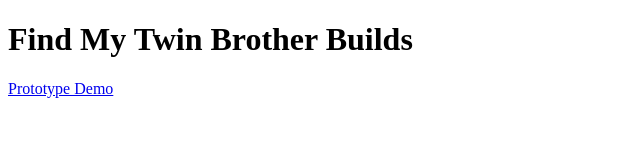
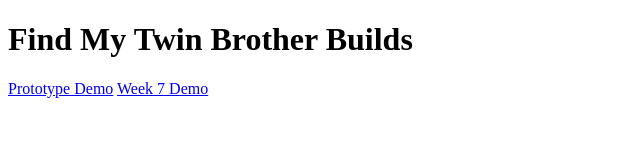
Before and after one commit to cmzhang526/526-Prototype-WebGL-Build, a plain HTML site: page index.html in a window 1280 px wide. Shown: the whole page, without its empty margins (0-640 px from the left). Drawn offline with Linux system fonts and the light colour scheme.

Commit message:
Update index.html

```diff
--- a/index.html
+++ b/index.html
@@ -5,6 +5,7 @@
         <h1>Find My Twin Brother Builds</h1>
 
         <a class="dir" href="./0925PrototypeBuild/index.html">Prototype Demo</a>
+        <a class="dir" href="./0925PrototypeBuild/index.html">Week 7 Demo</a>
 
     <div></div>
 
```
